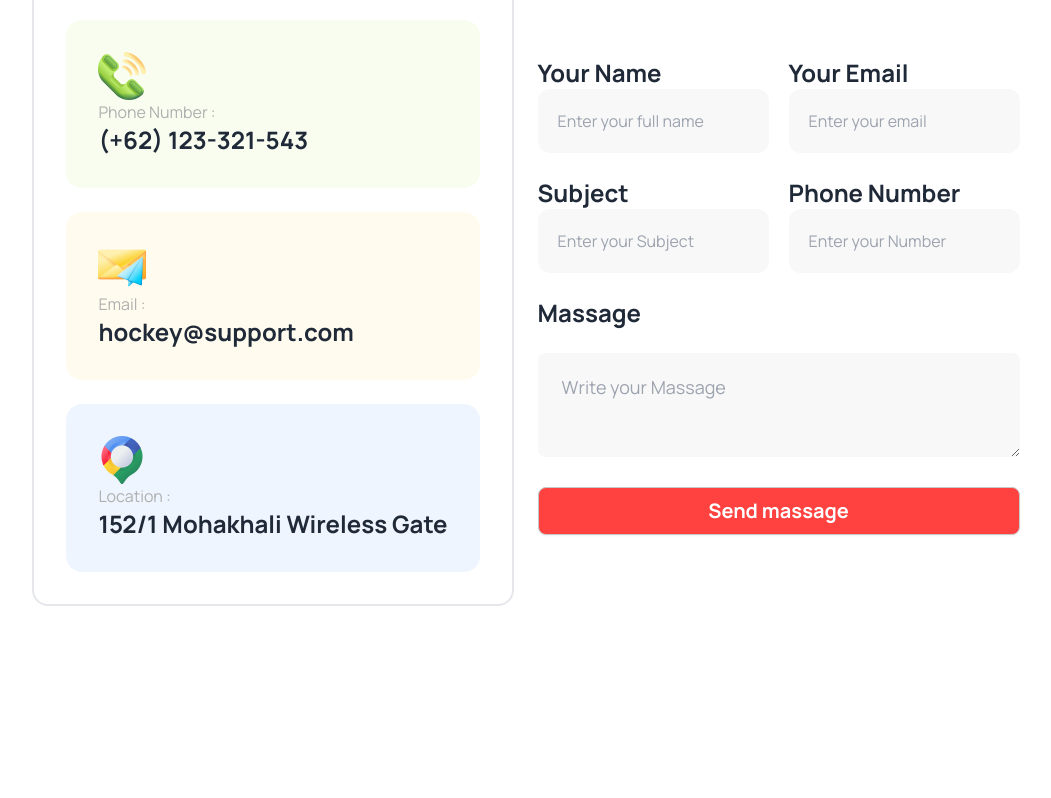
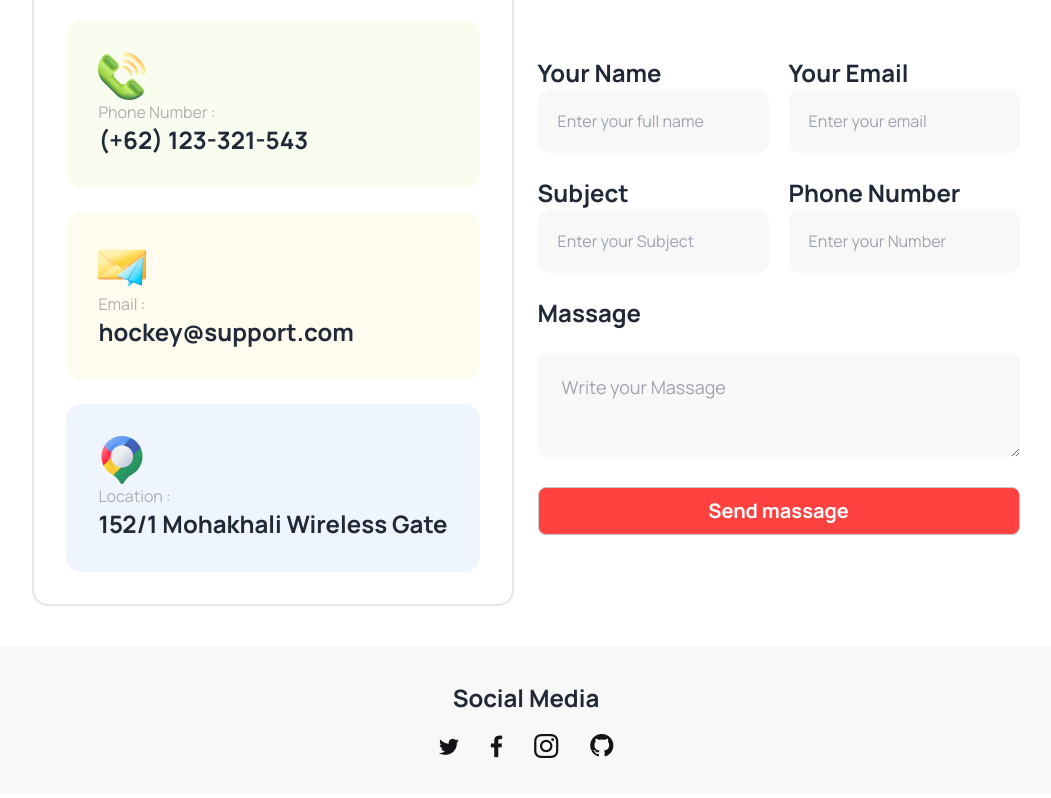
Before and after one commit to dxsumon/Assignment-03, a plain HTML site: page index.html in a window 1280 px wide. Shown: the part 4774-5572 px from the top of the page, without its empty margins (114-1165 px from the left). Before the commit the page ends 5400 px from the top, so only its background shows below. Drawn offline with nearby package versions, Linux system fonts and the light colour scheme.

Commit message:
social link added

```diff
--- a/index.html
+++ b/index.html
@@ -533,6 +533,10 @@
           <button class="btn btn-active text-white font-bold text-[18px] lg:text-xl bg-primary-color w-full">Send massage</button>
         </div>
       </div>
+      <div class="social-link bg-[#f8f8f8] grid justify-center items-center gap-5 text-center py-9 rounded-xl mt-10 mb-24">
+        <h1 class="text-2xl font-bold ">Social Media</h1>
+        <img class="cursor-pointer" src="./image/Social.png" alt="">
+      </div>
     </section>
   </main>
   <footer>
```
Also changed, not shown: image/Social.png (added).
